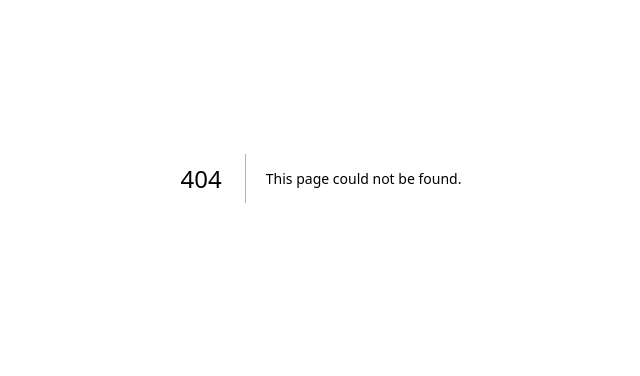
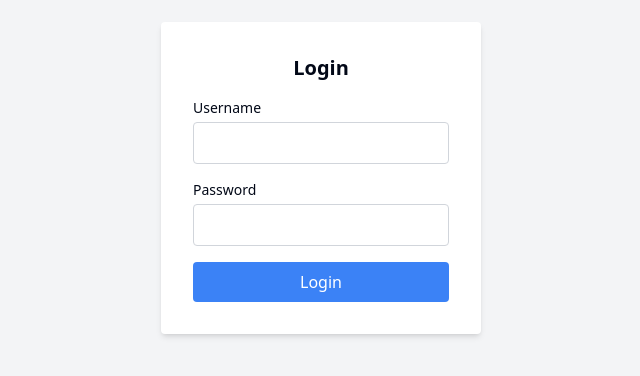
Before and after one commit to top2wetic/56-ragapp_for_enterprise, a Next.js app in the folder admin/: page /admin/login in a window 1280 px wide. Before the commit this address had no page. Shown: the part 222-598 px from the top of the page, without its empty margins (319-959 px from the left). Built offline with nearby package versions, Linux system fonts and the light colour scheme.

Commit message:
login page creation

```diff
--- a/admin/pages/index.tsx
+++ b/admin/pages/index.tsx
@@ -37,6 +37,14 @@ export default function Home() {
       });
     }
   }, [configured]);
+
+  useEffect(() => {
+    // Vérifier l'état de connexion à chaque fois que le composant est monté
+    const isLoggedIn = localStorage.getItem("isLoggedIn");
+    if (!isLoggedIn) {
+      router.push("/login"); // Rediriger vers la page de connexion
+    }
+  }, [router]);
 
   function handleDialogState(isOpen: boolean) {
     setShowWelcome(isOpen);
--- /dev/null
+++ b/admin/pages/login.tsx
@@ -0,0 +1,62 @@
+"use client";
+
+import { useState } from "react";
+import { useRouter } from "next/router";
+
+const LoginPage = () => {
+  const router = useRouter();
+  const [username, setUsername] = useState("");
+  const [password, setPassword] = useState("");
+  const [error, setError] = useState("");
+
+  const handleLogin = () => {
+    if (username === "admin" && password === "aze123") {
+      // Stocker l'état de connexion dans localStorage
+      localStorage.setItem("isLoggedIn", "true");
+      router.push("/admin"); // Rediriger vers la page admin
+    } else {
+      setError("Invalid username or password");
+    }
+  };
+
+  return (
+    <div className="flex items-center justify-center min-h-screen bg-gray-100">
+      <div className="p-8 bg-white rounded shadow-md w-80">
+        <h1 className="text-xl font-bold mb-4 text-center">Login</h1>
+        <div className="mb-4">
+          <label htmlFor="username" className="block text-sm font-medium mb-1">
+            Username
+          </label>
+          <input
+            id="username"
+            type="text"
+            value={username}
+            onChange={(e) => setUsername(e.target.value)}
+            className="w-full px-3 py-2 border border-gray-300 rounded"
+          />
+        </div>
+        <div className="mb-4">
+          <label htmlFor="password" className="block text-sm font-medium mb-1">
+            Password
+          </label>
+          <input
+            id="password"
+            type="password"
+            value={password}
+            onChange={(e) => setPassword(e.target.value)}
+            className="w-full px-3 py-2 border border-gray-300 rounded"
+          />
+        </div>
+        {error && <p className="text-red-500 text-sm mb-4">{error}</p>}
+        <button
+          onClick={handleLogin}
+          className="w-full px-4 py-2 bg-blue-500 text-white rounded hover:bg-blue-600"
+        >
+          Login
+        </button>
+      </div>
+    </div>
+  );
+};
+
+export default LoginPage;
```
